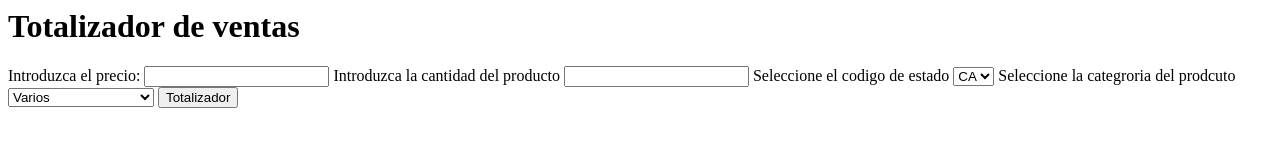
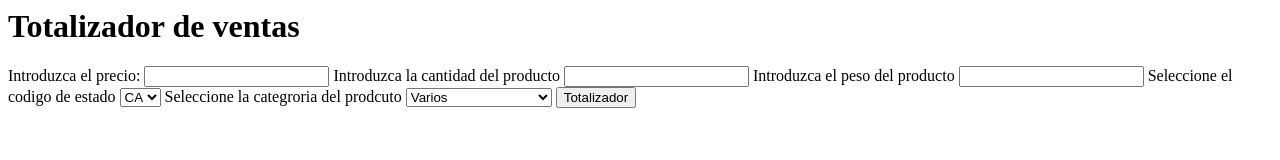
Before and after one commit to Jpriveram/totalizador, a website built with Parcel: page index.html in a window 1280 px wide. Built offline with nearby package versions, Linux system fonts and the light colour scheme.

Commit message:
Se agrego funcionalidad para peso de 0-10

```diff
--- a/index.html
+++ b/index.html
@@ -6,6 +6,8 @@
       <input type="number" id="precio" />
       <label for="cantidad">Introduzca la cantidad del producto</label>
       <input type="number" id="cantidad" />
+      <label for="peso">Introduzca el peso del producto</label>
+      <input type="number" id="peso">
       <label for="selectCodigo">Seleccione el codigo de estado</label>
       <select  id="selectCodigo">
         <option value="CA">CA</option>
```
Also changed, not shown: src/totalizador.spec.js (+7 -0 lines), 1 other file.
